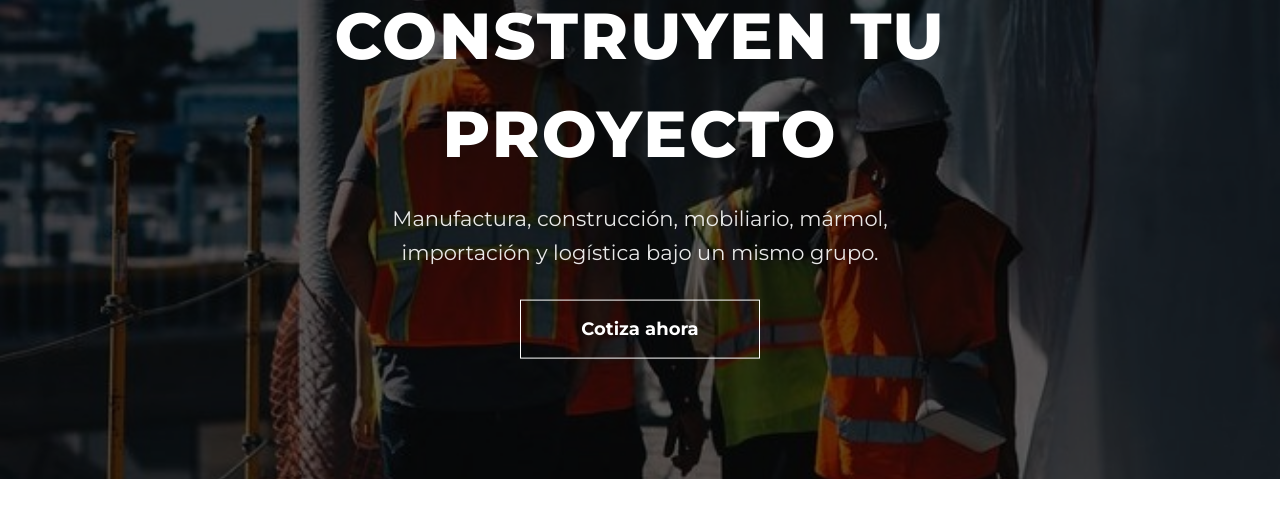
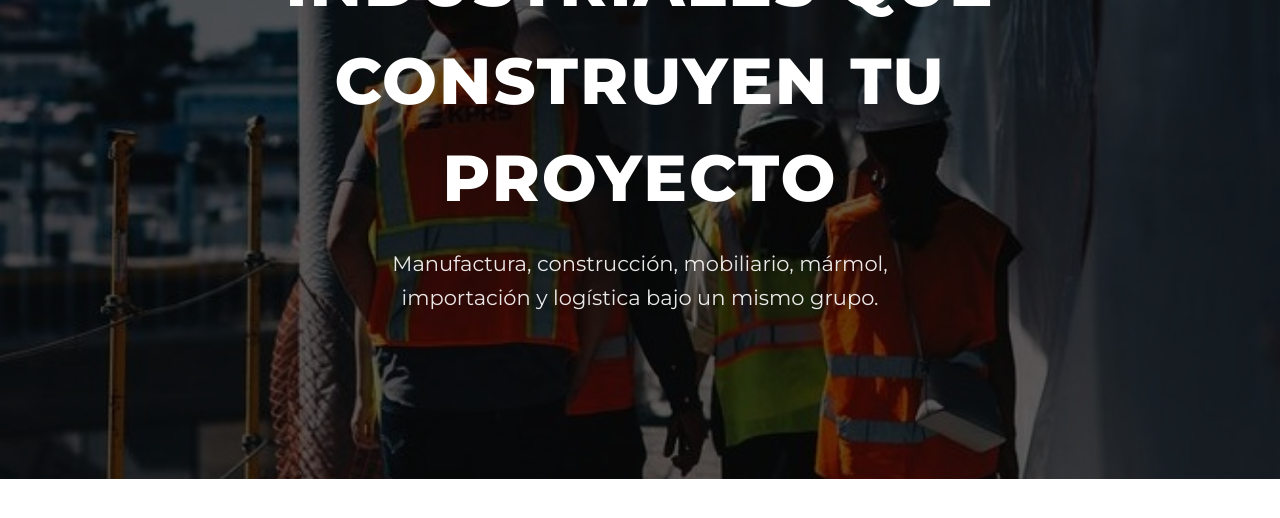
Before and after one commit to Luissitow/GRUMEX, a Next.js app: page / in a window 1280 px wide. Shown: the part 2320-2838 px from the top of the page. Built offline with nearby package versions, Linux system fonts and the light colour scheme; no server answers.

Commit message:
chore: remove CTA button from parallax band

```diff
--- a/src/components/sections/ParallaxBand.tsx
+++ b/src/components/sections/ParallaxBand.tsx
@@ -2,10 +2,7 @@
 
 import { useRef } from 'react'
 import Image from 'next/image'
-import Link from 'next/link'
 import { motion, useScroll, useTransform, useReducedMotion } from 'framer-motion'
-
-const WHATSAPP_NUMBER = process.env.NEXT_PUBLIC_WHATSAPP_NUMBER ?? '527229666219'
 
 interface ParallaxBandProps {
   imagen: string
@@ -32,10 +29,6 @@ export default function ParallaxBand({ imagen, eyebrow, titulo, texto }: Paralla
   const imgY = useTransform(scrollYProgress, [0, 1], ['-12%', '12%'])
   const contentY = useTransform(scrollYProgress, [0, 1], ['70px', '-70px'])
   const overlay = useTransform(scrollYProgress, [0, 0.5, 1], [0.75, 0.55, 0.75])
-
-  const waHref = `https://wa.me/${WHATSAPP_NUMBER}?text=${encodeURIComponent(
-    '¡Hola GRUMEX! Quiero más información sobre sus servicios.'
-  )}`
 
   return (
     <section ref={ref} className="relative h-[170vh] md:h-[200vh]">
@@ -70,14 +63,6 @@ export default function ParallaxBand({ imagen, eyebrow, titulo, texto }: Paralla
               {texto}
             </p>
           )}
-          <Link
-            href={waHref}
-            target="_blank"
-            rel="noopener noreferrer"
-            className="mt-[3rem] inline-block border border-white bg-transparent px-[6rem] py-[1.5rem] text-[1.8rem] font-bold text-white transition-colors duration-300 hover:bg-white hover:text-black"
-          >
-            Cotiza ahora
-          </Link>
         </motion.div>
       </div>
     </section>
```
